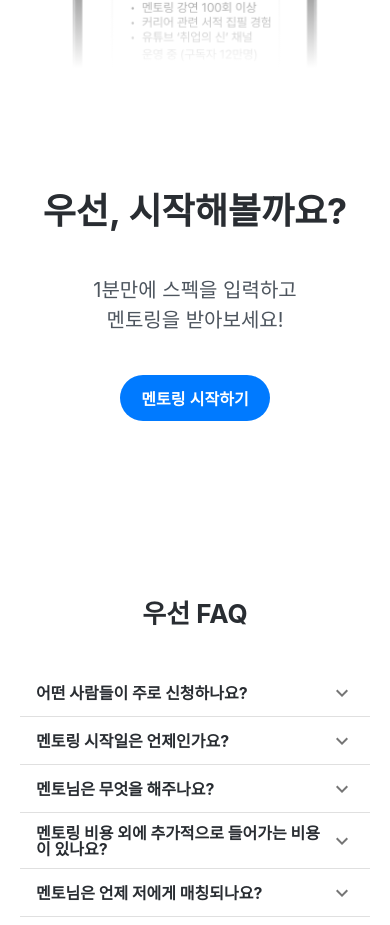
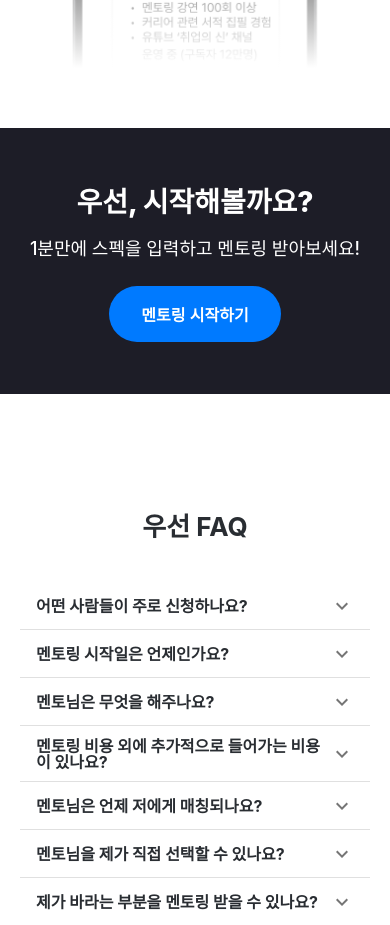
Before and after one commit to kang-kibong/wooseon, a React (Vite) app: page / in a window 390 px wide. Shown: the part 2360-3285 px from the top of the page. Built offline with nearby package versions, Linux system fonts and the light colour scheme; no server answers; a web font is replaced by a local one.

Commit message:
style: improve responsiveness of Guidance

```diff
--- a/src/components/home/Guidance.tsx
+++ b/src/components/home/Guidance.tsx
@@ -1,128 +1,35 @@
-import styled from "styled-components";
 import Button from "../common/Button";
-import useIntersectionObsever from "../../hooks/useIntersectionObserver";
-import { useRef } from "react";
-import Inner from "../common/Inner";
 import trackAndRedirect from "../../utils/trackAndRedirect";
 import { LINKS } from "../../utils/constants/links";
+import InViewAnimation from "../common/InViewAnimation";
+import * as S from "./styles/Guidance.styled";
 
 const Guidance = () => {
-  const ref3 = useRef(null);
-  const isInViewport3 = useIntersectionObsever(ref3);
-
   const handleClick = () => {
     const category = "Guidance 섹션";
     const action = "버튼 클릭";
-
     trackAndRedirect(LINKS.FORM, category, action);
   };
 
   return (
-    <Layout>
-      <ContentDiv ref={ref3} className={isInViewport3 ? "animation" : ""}>
-        <Inner>
-          <Mentoring>
-            <Title>우선, 시작해볼까요?</Title>
-            <Description>
-              1분만에 스펙을 입력하고{`\n`} 멘토링을 받아보세요!
-            </Description>
+    <S.Layout>
+      <InViewAnimation>
+        <S.Inner>
+          <S.Title>우선, 시작해볼까요?</S.Title>
+          <S.Description>
+            1분만에 스펙을 입력하고 멘토링 받아보세요!
+          </S.Description>
+          <S.ButtonContainer>
             <Button
               type="button"
               text="멘토링 시작하기"
               onClick={handleClick}
-              width="200"
-              height="56"
             />
-          </Mentoring>
-        </Inner>
-      </ContentDiv>
-    </Layout>
+          </S.ButtonContainer>
+        </S.Inner>
+      </InViewAnimation>
+    </S.Layout>
   );
 };
 
 export default Guidance;
-
-const Layout = styled.section`
-  padding: 120px 0 120px 0;
-  white-space: pre;
-  color: #292d32;
-
-  @media screen and (max-width: 1023px) {
-    padding: 80px 0 80px 0;
-  }
-
-  @media screen and (max-width: 540px) {
-    padding: 60px 0 60px 0;
-  }
-`;
-
-const Title = styled.h1`
-  font-size: 50px;
-  font-weight: 700;
-  margin-bottom: 40px;
-  line-height: 1.3;
-
-  @media screen and (max-width: 1023px) {
-    font-size: 42px;
-  }
-
-  @media screen and (max-width: 540px) {
-    font-size: 36px;
-  }
-`;
-
-const Description = styled.p`
-  line-height: 1.5;
-  font-size: 24px;
-  white-space: pre-line;
-  color: #4d555e;
-
-  @media screen and (max-width: 1023px) {
-    font-size: 22px;
-  }
-
-  @media screen and (max-width: 540px) {
-    font-size: 20px;
-  }
-`;
-
-const Mentoring = styled.section`
-  display: flex;
-  flex-direction: column;
-  justify-content: center;
-  align-items: center;
-
-  p {
-    text-align: center;
-    margin-bottom: 40px;
-  }
-
-  button {
-    font-size: 20px;
-    font-weight: 700;
-
-    @media screen and (max-width: 540px) {
-      font-size: 16px;
-      width: 150px;
-      height: 46px;
-    }
-  }
-`;
-
-const ContentDiv = styled.div`
-  &.animation {
-    animation-name: opacity;
-    animation-duration: 1500ms;
-
-    @keyframes opacity {
-      from {
-        opacity: 0;
-        transform: translateY(7%);
-      }
-      to {
-        opacity: 1;
-        transform: translateY(0%);
-      }
-    }
-  }
-`;
--- a/src/components/home/ServiceEffect.tsx
+++ b/src/components/home/ServiceEffect.tsx
@@ -1,12 +1,12 @@
 import styled from "styled-components";
 import Inner from "../common/Inner";
 import Matching from "../../assets/images/matching.png";
-import useIntersectionObsever from "../../hooks/useIntersectionObserver";
+import useIntersectionObserver from "../../hooks/useIntersectionObserver";
 import { useRef } from "react";
 
 const ServiceEffect = () => {
   const ref = useRef(null);
-  const isInViewport = useIntersectionObsever(ref);
+  const isInViewport = useIntersectionObserver(ref);
 
   return (
     <Layout>
--- /dev/null
+++ b/src/components/home/styles/Guidance.styled.ts
@@ -0,0 +1,60 @@
+import styled from "styled-components";
+
+export const Layout = styled.section`
+  padding: 80px 0 80px 0;
+  background-color: #1d1d27;
+  color: #fff;
+
+  @media screen and (max-width: 540px) {
+    padding: 52px 0 52px 0;
+  }
+`;
+
+export const Inner = styled.section`
+  display: flex;
+  flex-direction: column;
+  justify-content: center;
+  align-items: center;
+`;
+
+export const Title = styled.h1`
+  font-size: 51px;
+  font-weight: 800;
+  margin-bottom: 32px;
+  line-height: 44px;
+
+  @media screen and (max-width: 1023px) {
+    margin-bottom: 16px;
+    font-size: 36px;
+  }
+
+  @media screen and (max-width: 540px) {
+    font-size: 28px;
+  }
+`;
+
+export const Description = styled.p`
+  font-size: 24px;
+  font-weight: 500;
+  margin-bottom: 42px;
+
+  @media screen and (max-width: 1023px) {
+    font-size: 22px;
+    margin-bottom: 34px;
+  }
+
+  @media screen and (max-width: 540px) {
+    font-size: 18px;
+    margin-bottom: 28px;
+  }
+`;
+
+export const ButtonContainer = styled.div`
+  button {
+    font-size: 20px;
+
+    @media screen and (max-width: 540px) {
+      font-size: 16px;
+    }
+  }
+`;
```
